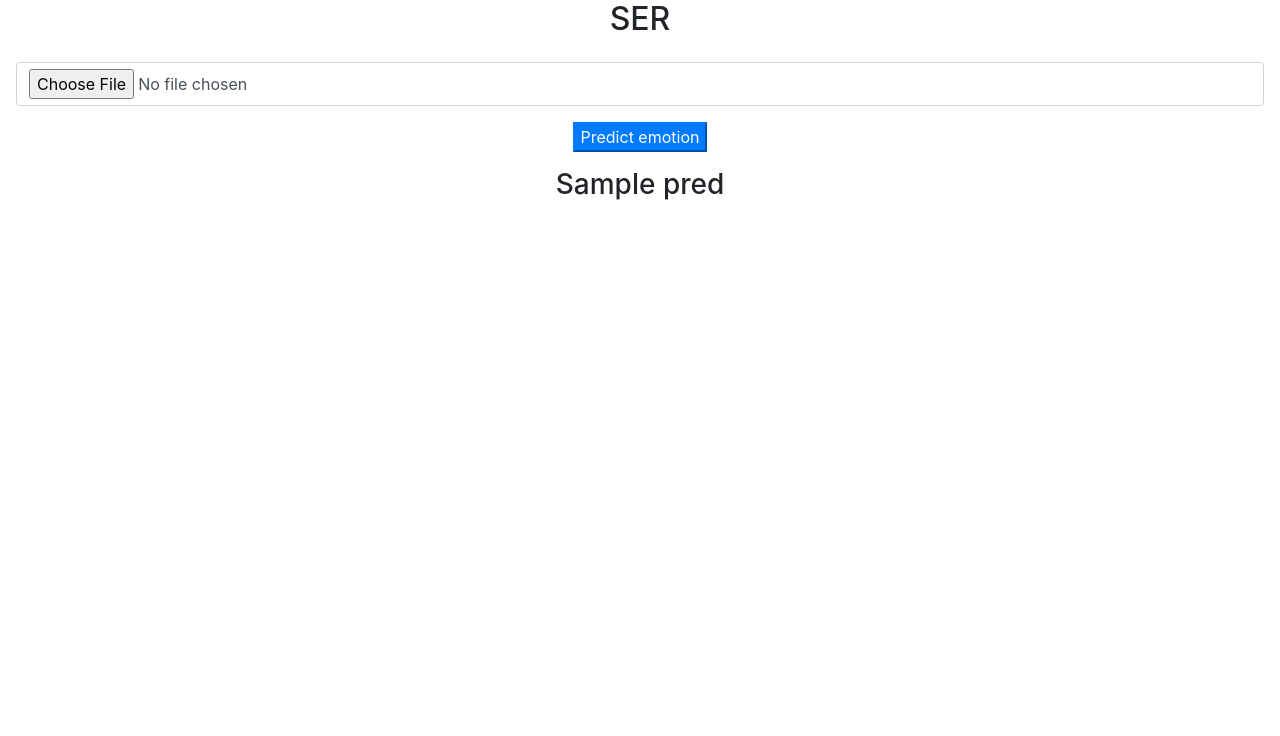
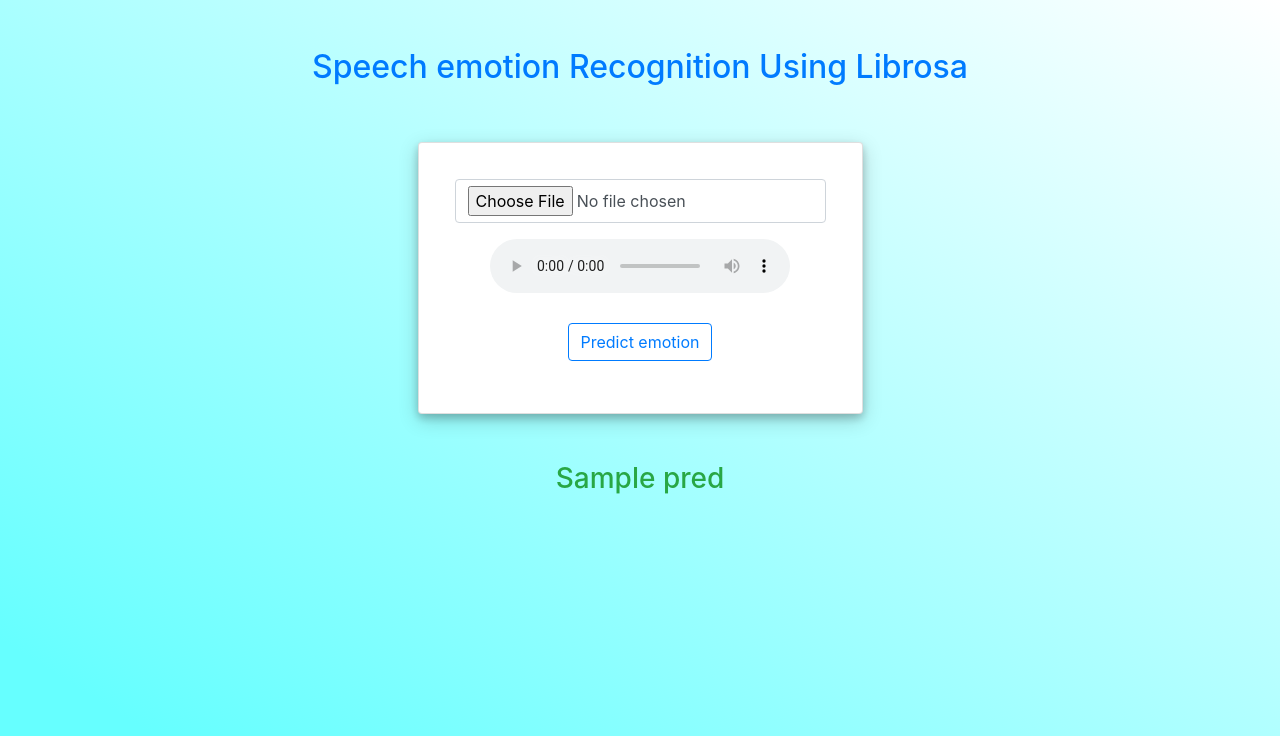
Before and after one commit to Vamshi-Krishna1703/MiniProject, a Flask app: template templates/index.html in a window 1280 px wide. Shown: the top 736 px of the page. Run offline with Flask 2, Linux system fonts and the light colour scheme; the template is opened without the code that fills it: most values are stand-ins (such as "Sample title", 1, 10 or a date in 2020); parts of the project's set-up code (start-up, migrations or seed data) failed here and were passed over; some libraries are stand-ins or nearby versions.

Commit message:
second commit

```diff
--- a/app.py
+++ b/app.py
@@ -1,9 +1,12 @@
 from flask import Flask, render_template, request
+
 import pickle
 import numpy as np
 import librosa
 import soundfile
+
 app = Flask(__name__)
+
 model = pickle.load(open('model.pkl', 'rb'))
 
 @app.route('/' , methods = ['GET'])
@@ -20,9 +23,9 @@ def predict():
     fs=extract_feature(audio_path, mfcc=True, chroma=True, mel=True)
     example_x = []
     example_x.append(fs)
-
     op = model.predict(example_x)[0]
-    return render_template("index.html", pred = op)
+    ans = "The dominant emotion of the file '"+ audioFile.filename +"' is " + op
+    return render_template("index.html", pred = ans)
 
 
 #DataFlair - Extract features (mfcc, chroma, mel) from a sound file
--- a/templates/index.html
+++ b/templates/index.html
@@ -5,21 +5,73 @@
     <meta http-equiv="X-UA-Compatible" content="IE=edge">
     <meta name="viewport" content="width=device-width, initial-scale=1.0">
     <link rel="stylesheet" href="https://maxcdn.bootstrapcdn.com/bootstrap/4.0.0/css/bootstrap.min.css" integrity="sha384-Gn5384xqQ1aoWXA+058RXPxPg6fy4IWvTNh0E263XmFcJlSAwiGgFAW/dAiS6JXm" crossorigin="anonymous">
-    <title>Document</title>
+    <title>SER</title>
+
+    <style>
+        div.card {
+            width: 250px;
+            box-shadow: 0 4px 8px 0 rgba(0, 0, 0, 0.2), 0 6px 20px 0 rgba(0, 0, 0, 0.19);
+            text-align: center;
+        }
+
+        body {
+            background: linear-gradient(to bottom left, #ffffff 0%, #66ffff 90%);
+            background-repeat: no-repeat;
+            background-size: 100% 100%;
+            background-attachment: fixed;
+        }
+    </style>
 </head>
 <body>
 
-    <h2 class="text-center">SER</h2>
+    <br><br>
 
-    <form class="text-center p-3" action="/" method="POST" enctype="multipart/form-data">
-        <input class="form-control" type="file" name="AudioFile">
-        <input class="btn-primary mt-3 waves-effect" type="submit" value = "Predict emotion">
-    </form>
+    <h2 class="text-center text-primary">Speech emotion Recognition Using Librosa</h2>
+    <br/><br/>
+    <div class="container">
+        <div class="row justify-content-center">
+            <div class="col-lg-5 col-md-8 col-sm-12">
+                <div class="card" style="width: 100%">
+                    <div class="card-body">
+                        <form class="text-center p-3" action="/" method="POST" enctype="multipart/form-data">
+                            <div class="form-group">
+                                <input class="form-control" type="file" name="AudioFile" onchange="preview(event)">
+                            </div>
+                            <div>
+                                <audio controls id="previewAudio">
+                                    <!-- <source src="../audio/Happy#.wav" type="audio/wav"> -->
+                                </audio>
+                            </div>
+                            <br>
+                            <div class="form-group">
+                                <input class="btn btn-outline-primary waves-effect" type="submit" value = "Predict emotion">
+                            </div>
+                        </form>
+                    </div>
+                </div>
+            </div>
+        </div>
 
+        <br><br>
+        <h3 class="text-center text-success"> {{pred}} </h3>
+    </div>
 
-    <h3 class="text-center"> {{pred}} </h3>
     <script src="https://code.jquery.com/jquery-3.2.1.slim.min.js" integrity="sha384-KJ3o2DKtIkvYIK3UENzmM7KCkRr/rE9/Qpg6aAZGJwFDMVNA/GpGFF93hXpG5KkN" crossorigin="anonymous"></script>
 <script src="https://cdnjs.cloudflare.com/ajax/libs/popper.js/1.12.9/umd/popper.min.js" integrity="sha384-ApNbgh9B+Y1QKtv3Rn7W3mgPxhU9K/ScQsAP7hUibX39j7fakFPskvXusvfa0b4Q" crossorigin="anonymous"></script>
 <script src="https://maxcdn.bootstrapcdn.com/bootstrap/4.0.0/js/bootstrap.min.js" integrity="sha384-JZR6Spejh4U02d8jOt6vLEHfe/JQGiRRSQQxSfFWpi1MquVdAyjUar5+76PVCmYl" crossorigin="anonymous"></script>
+
+<script type="text/javascript">
+    function preview(event)
+    {
+        var audioURL = URL.createObjectURL(event.target.files[0]);
+        // console.log(event.target.files[0]);
+        var ad = document.getElementById("previewAudio");
+        var newAudio = document.createElement("source");
+        console.log(audioURL);
+        newAudio.src = audioURL;
+        newAudio.type = "audio/wav";
+        ad.appendChild(newAudio);
+    }
+</script>
 </body>
 </html>
```
Also changed, not shown: 11 other files.
